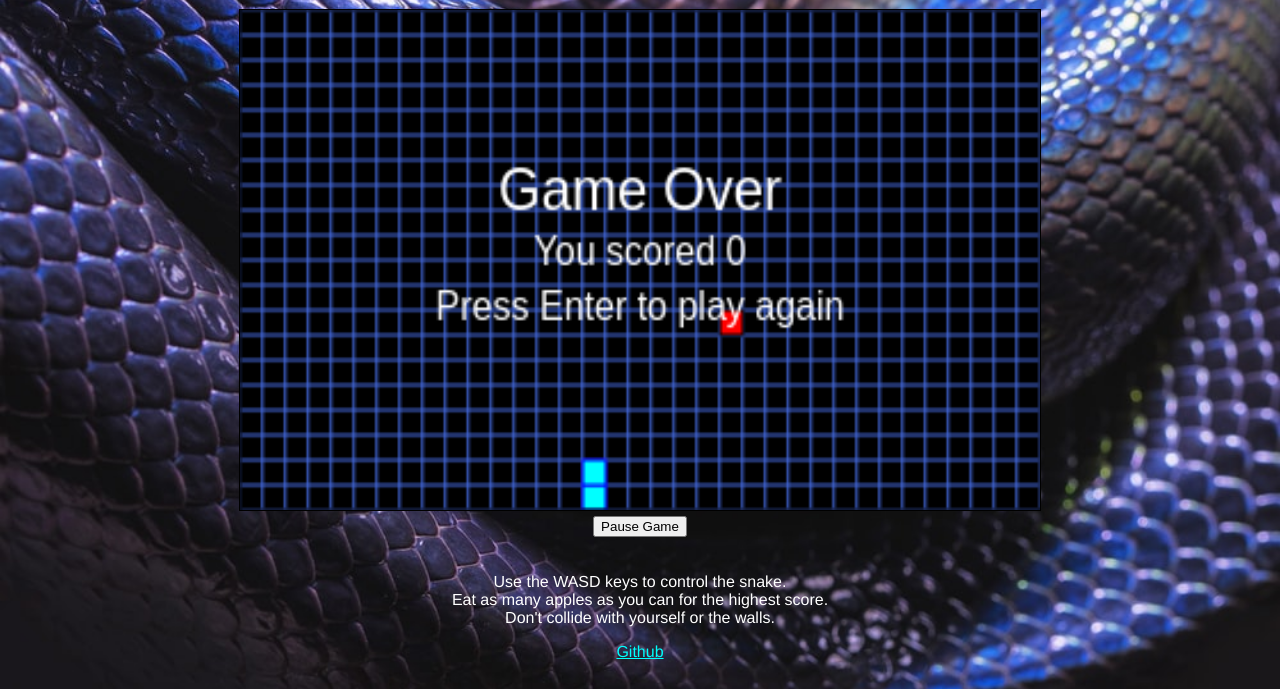
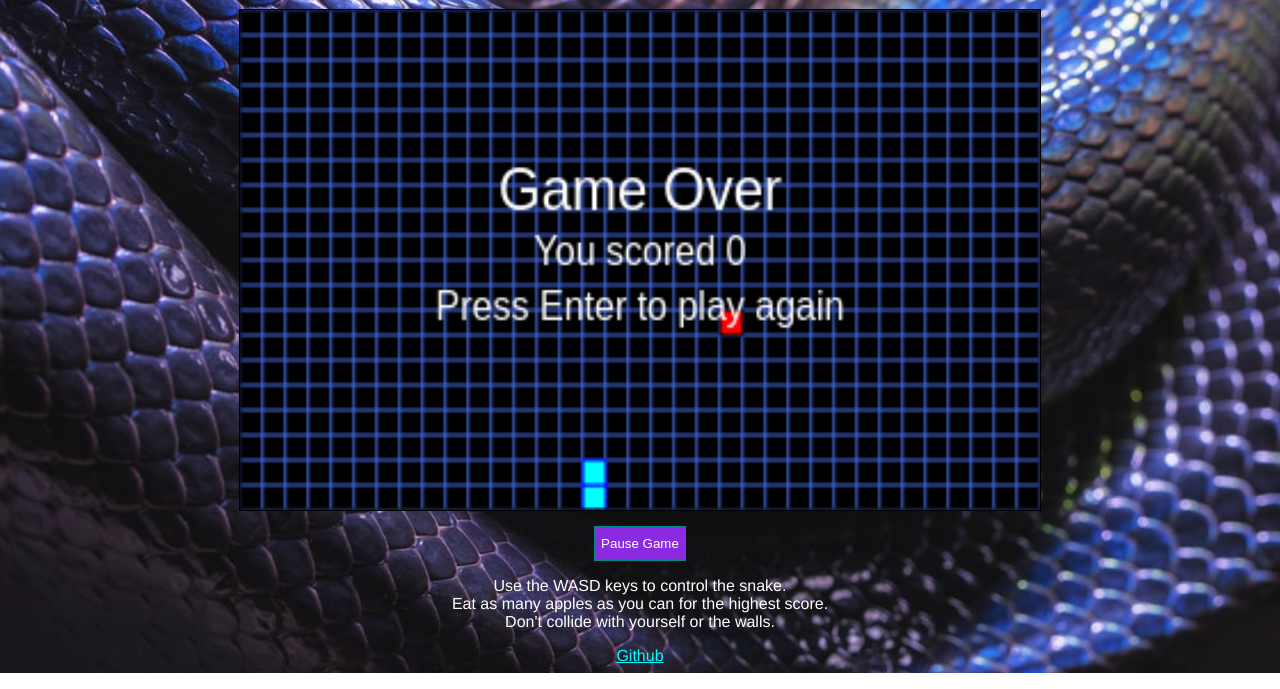
Before and after one commit to fsiino/ts-snake, a website built with webpack: page index.html in a window 1280 px wide. Shown: the part 198-887 px from the top of the page. Built offline with nearby package versions, Linux system fonts and the light colour scheme.

Commit message:
Style pause button

```diff
--- a/css/style.css
+++ b/css/style.css
@@ -44,7 +44,7 @@ canvas {
 .button-wrapper {
   display: flex;
   justify-content: center;
-  margin: auto;
+  margin: 10px;
 }
 
 .button-wrapper button {
@@ -64,7 +64,14 @@ canvas {
 
 footer {
   text-align: center;
-  padding: 20px;
+  /* padding: 20px; */
+}
+
+button {
+  height: 35px;
+  color: white;
+  background-color: blueviolet;
+  border: 1px solid darkcyan;
 }
 
 footer ul {
```
